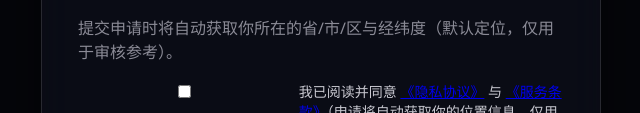
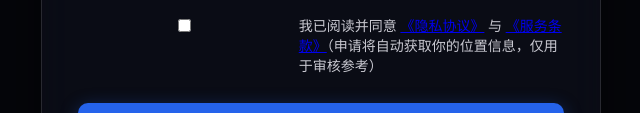
Before and after one commit to CHENG703/stc-website, a website: page public/join.html in a window 1280 px wide. Shown: the part 931-1044 px from the top of the page, without its empty margins (319-959 px from the left). Drawn offline with Linux system fonts and the light colour scheme; no server answers.

Commit message:
chore: 删除申请页独立定位提示（隐私协议已说明）

```diff
--- a/public/join.html
+++ b/public/join.html
@@ -355,7 +355,6 @@
                     <input type="text" id="f-email" placeholder="留空则用 QQ邮箱（qq号@qq.com）接收密码" maxlength="60" autocomplete="off">
                     <div class="hint">审核通过后，网站会把初始密码发到这个邮箱；不填则发到你的 QQ 邮箱</div>
                 </div>
-                <div class="hint" style="margin-bottom:18px;color:#8b8b96;">提交申请时将自动获取你所在的省/市/区与经纬度（默认定位，仅用于审核参考）。</div>
                 <div class="form-group agree-group">
                     <label class="agree-label" style="display:flex;align-items:flex-start;gap:8px;font-weight:normal;cursor:pointer;">
                         <input type="checkbox" id="f-agree" style="margin-top:4px;">
```
